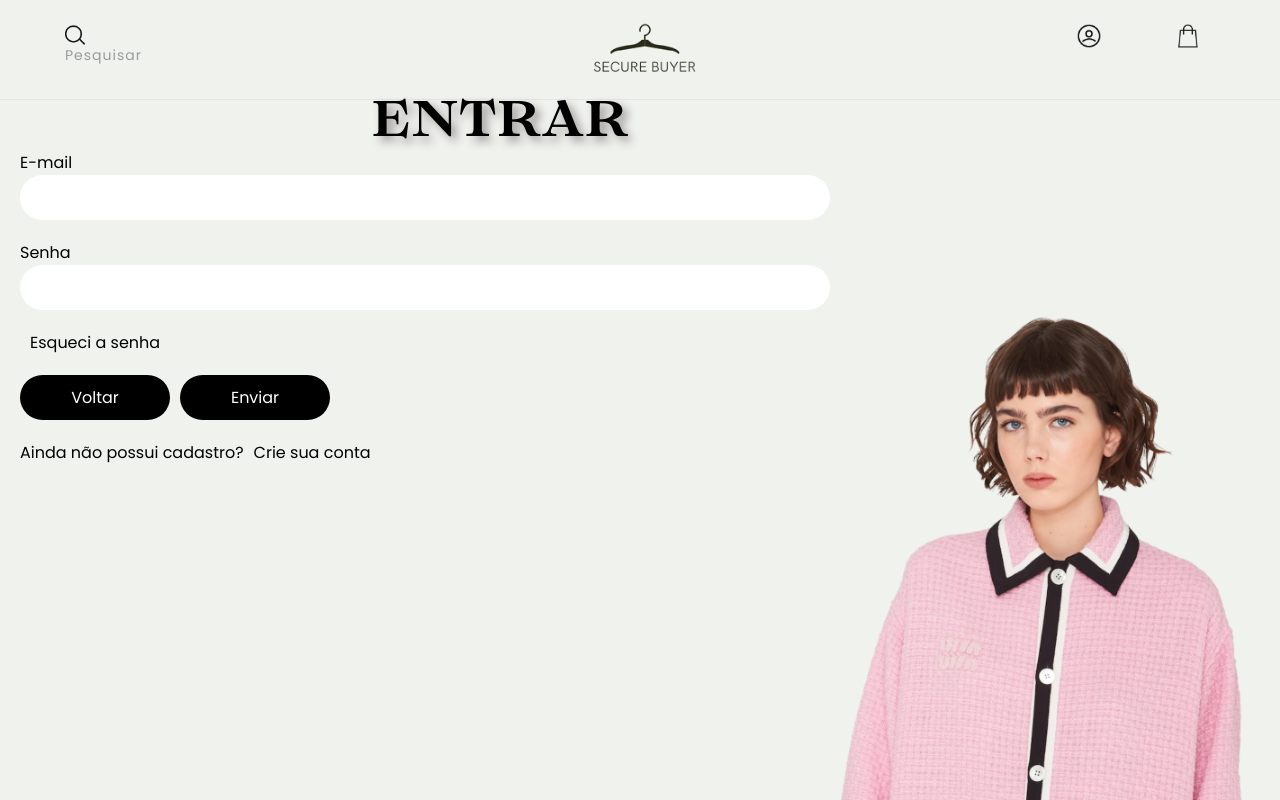
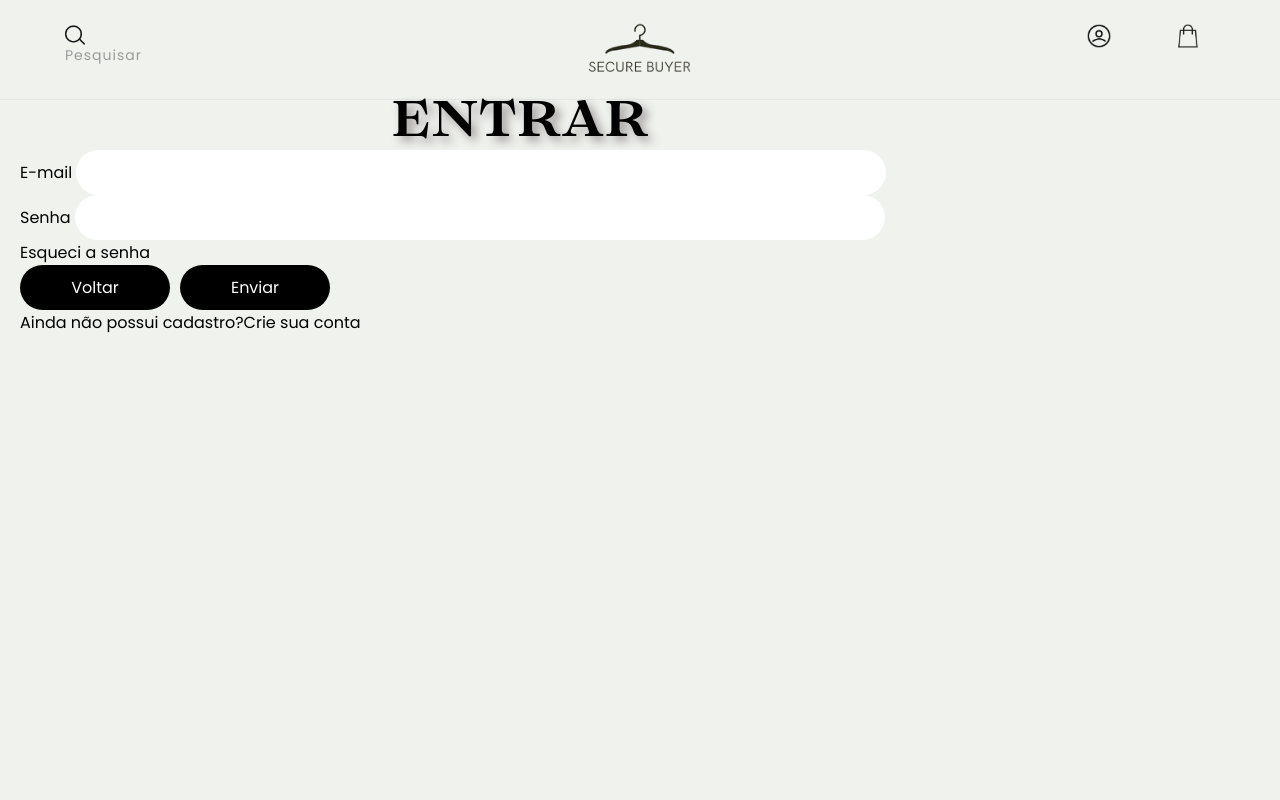
Before and after one commit to Angreen1623/Secure-Buyer, a PHP site: page /conteudos/entrar.php in a window 1280 px wide. Run offline with PHP 8.4, Linux system fonts and the light colour scheme; data comes from the database, SQL or seed files in the repository.

Commit message:
tentando deixar bonito

```diff
--- a/conteudos/css/entrar.css
+++ b/conteudos/css/entrar.css
@@ -5,37 +5,38 @@
   font-weight: bold;
   font-style: normal;
 }
-/*--comando usado para a exibição da imagem na tela--*/
-.imagemformu
-{
-position: absolute;
-bottom: 0;
-right: 0;
-width: 38%;
+
+.content{
+  margin-left: 20px;
 }
 
-.imagemformu img
-{
-width: 100%;
-height: 100%;
+.content .box{
+  width: fit-content;
+  display: flex;
+  flex-direction: column;
+  justify-content: center;
 }
 
 /*--comandos de css usado para a fonte lovelace, neste caso o titulo que seria: "CRIE SUA CONTA"--*/
-aside h1{
+
+.title{
+  text-align: center;
+}
+.title h1{
 color:black;
 line-height: 50px;
 font-weight: 500;
-text-align: center;
+
 margin-left: 200px;
 max-width: 600px;
 font-size: 50px;
 font-family: 'lovelace',Arial, sans-serif;
 text-shadow: 0.1em 0.1em 0.2em rgb(155, 151, 151);
- }
+}
+
  .p1 {
-    display: inline-flex;
+    display: flex;
     width: 100%;
-    position: relative; /* Adicione position: relative; */
 }
 
 .esquecisenha a {
@@ -44,25 +45,17 @@ text-shadow: 0.1em 0.1em 0.2em rgb(155, 151, 151);
 
 .naotemconta1 a, a {
     color: black;
-    position: relative; /* Adicione position: relative; */
-    margin-left: 10px;
 
 }
 
 
 /*--comandos dados para a exibição geometrica do formulario-*/
-form div
-{
-  display: flex;
-  flex-direction: column;
-  margin-bottom: 20px;
-}
+
 
 /*--comandos dados para a exibição do formulario de acordo com o wf-*/
 .formularioentrar
 {
   width: 100%;
-  margin-left: 20px;
   font-family: 'Poppins',Arial, sans-serif;
 }
 
--- a/conteudos/entrar.php
+++ b/conteudos/entrar.php
@@ -174,23 +174,26 @@
             </div>
         </div>
     </div>
-    <div class="imagemformu">
-        <img src="img/modelo001.png">
+
+    <div class="content">
+
+    <div class="box">
+
+    <div class="group">
+
+        <div class="title">
+            <h1>ENTRAR</h1>
         </div>
-
-        <aside>
-        <br><h1>ENTRAR</h1>
-        </aside>
 
         <div class="formularioentrar">
             <form name="formul" onsubmit="return validaform()" method="post">
             <div>
                 <label title="Digite seu email">E-mail</label>
-            <input type="text" name="input_email" require>
+                <input type="text" name="input_email" required>
             </div>
             <div>
                 <label title="Digite uma mensagem para nós.">Senha</label>
-            <input type="password" name="senha" require>
+                <input type="password" name="senha" required>
             </div>
             <div>
                 <p class="p1">
@@ -206,6 +209,10 @@
                     <span class="naotemconta1"><a href="criar-conta.php"> Crie sua conta</a></span>
                 </p>
             </form>
+        </div>
+
+    </div>
+    </div>
     </div>
 
       <?php
```
Lines whose indentation alone changed are shown as unchanged.
